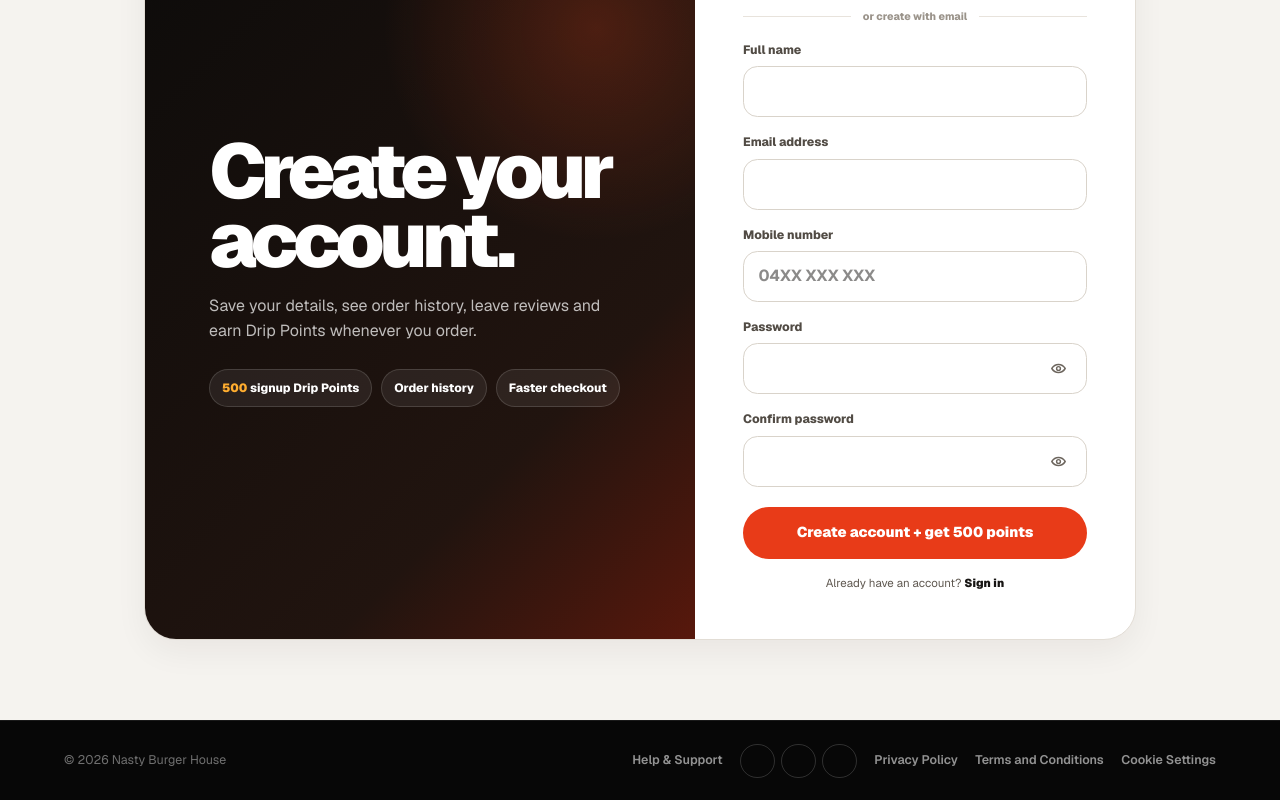
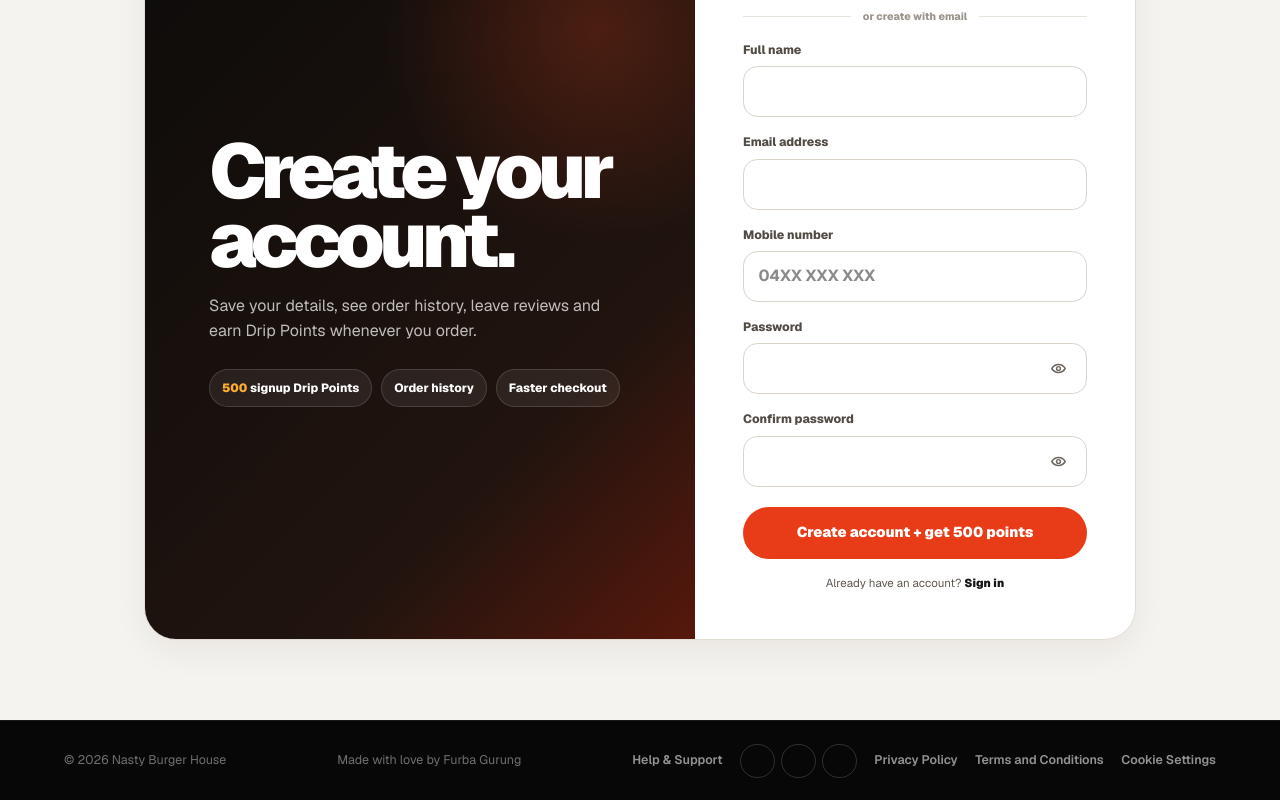
Before and after one commit to furbagurung/nasty-burger-house, a Next.js app: page /account/create in a window 1280 px wide. Shown: the part 251-1051 px from the top of the page. Built offline with nearby package versions, Linux system fonts and the light colour scheme; no server answers; some icons are missing.

Commit message:
Add developer credit to utility footer

```diff
--- a/app/components/footer-legal-links.tsx
+++ b/app/components/footer-legal-links.tsx
@@ -61,6 +61,7 @@ export default function FooterLegalLinks() {
   return (
     <footer className="utility-footer">
       <span>© 2026 Nasty Burger House</span>
+      <span className="footer-credit">Made with love by Furba Gurung</span>
       <FooterUtilityLinks />
     </footer>
   );
```
